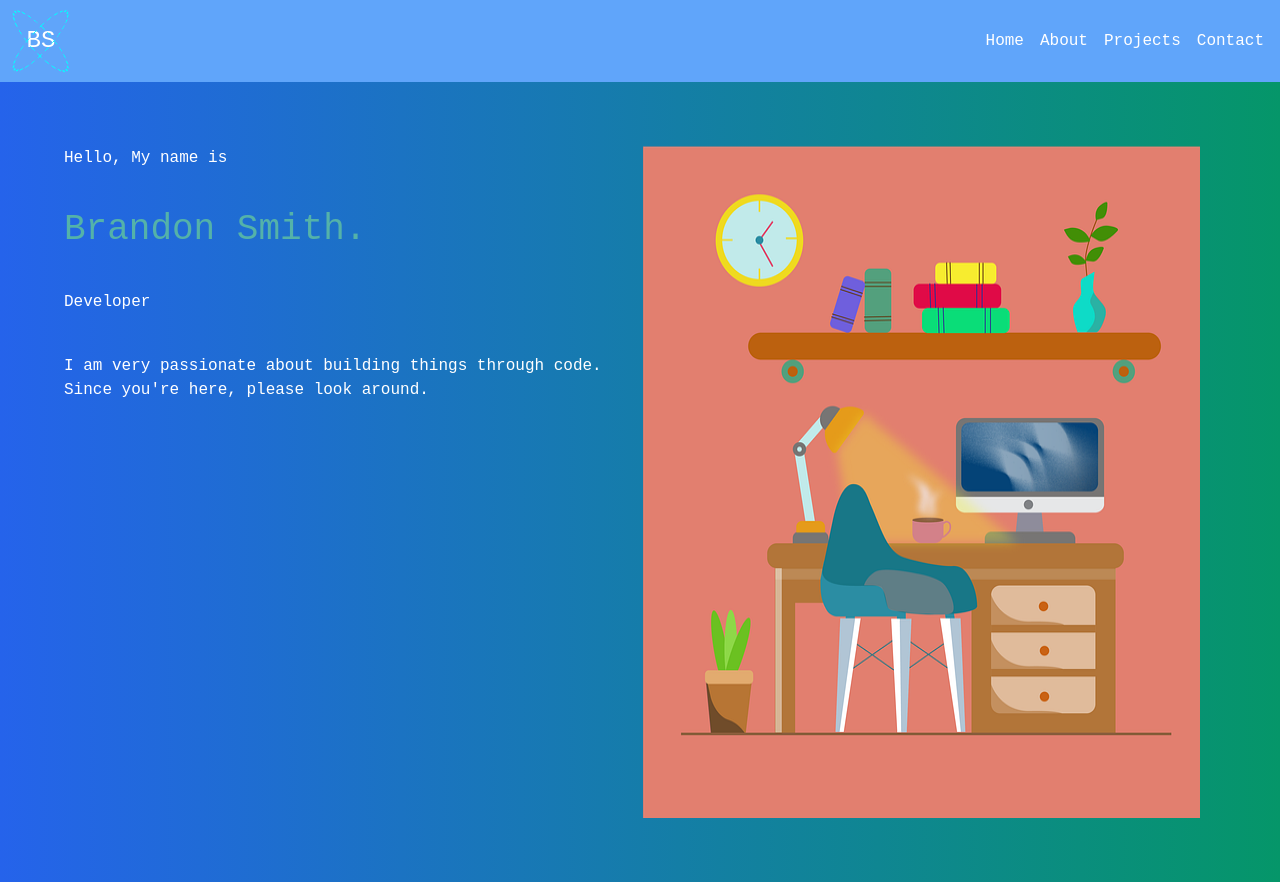
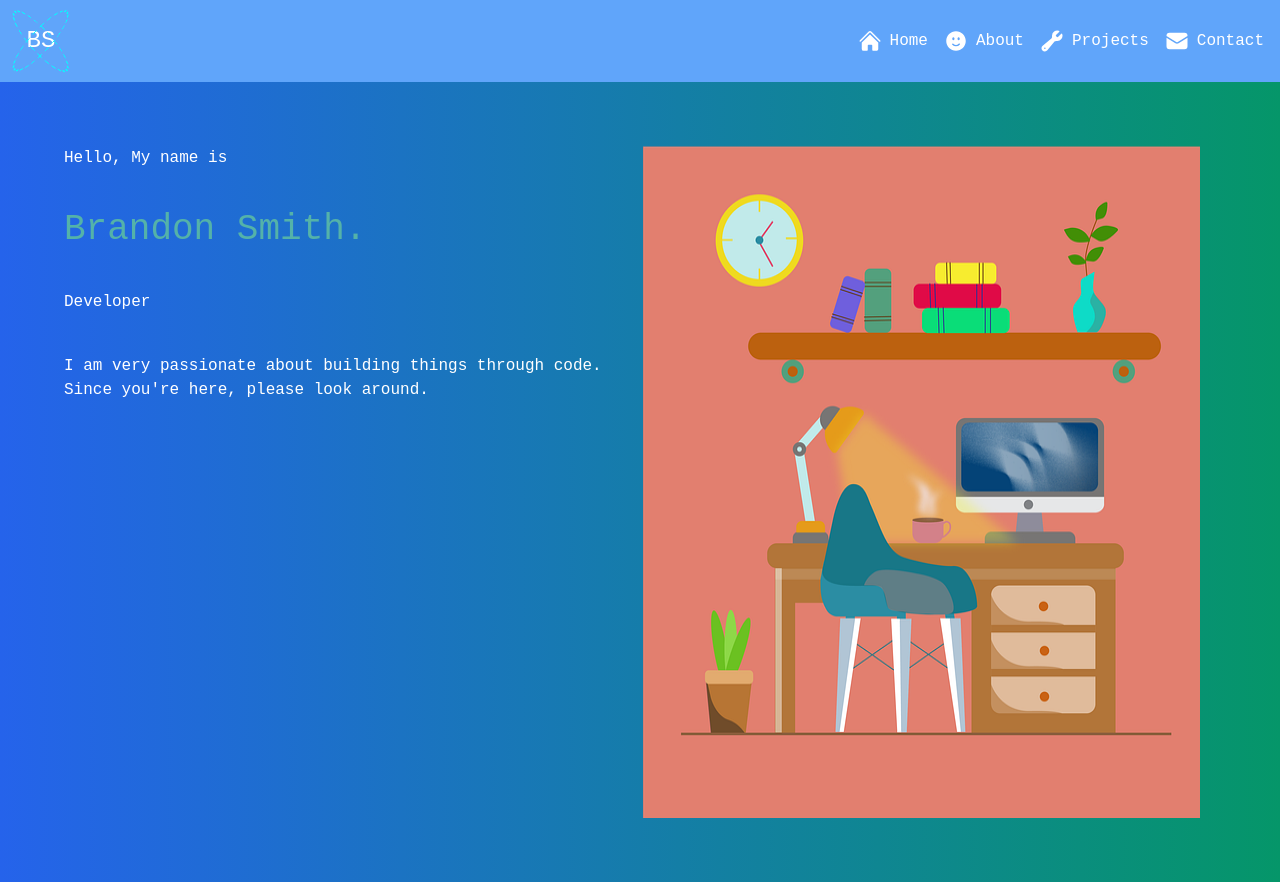
Before and after one commit to rach1873/react-portfolio, a React (Create React App) app: page / in a window 1280 px wide. Built offline with nearby package versions, Linux system fonts and the light colour scheme.

Commit message:
adding navbar icons

```diff
--- a/src/components/Navbar.jsx
+++ b/src/components/Navbar.jsx
@@ -1,4 +1,8 @@
 import { Link } from "react-router-dom";
+import { HomeIcon } from "@heroicons/react/24/solid";
+import { FaceSmileIcon } from "@heroicons/react/24/solid";
+import { WrenchIcon } from "@heroicons/react/24/solid";
+import { EnvelopeIcon } from "@heroicons/react/24/solid";
 
 const Navbar = () => {
   return (
@@ -8,18 +12,28 @@ const Navbar = () => {
         <div className="c c-2"></div>
         <div className="text-white text-2xl">BS</div>
       </div>
-      <div className="space-x-4">
-        <Link to="/" className="text-white hover:underline">
-          Home
+      <div className="space-x-4 flex items-center justify-center">
+        <Link to="/" className="text-white hover:underline flex space-x-2">
+          <HomeIcon className="h-6 w-6" />
+          <p>Home</p>
         </Link>
-        <Link to="/about" className="text-white hover:underline">
-          About
+        <Link to="/about" className="text-white hover:underline flex space-x-2">
+          <FaceSmileIcon className="h-6 w-6" />
+          <p>About</p>
         </Link>
-        <Link to="/projects" className="text-white hover:underline">
-          Projects
+        <Link
+          to="/projects"
+          className="text-white hover:underline flex space-x-2"
+        >
+          <WrenchIcon className="h-6 w-6" />
+          <p>Projects</p>
         </Link>
-        <Link to="/contact" className="text-white hover:underline">
-          Contact
+        <Link
+          to="/contact"
+          className="text-white hover:underline flex space-x-2"
+        >
+          <EnvelopeIcon className="h-6 w-6" />
+          <p>Contact</p>
         </Link>
       </div>
     </nav>
```
